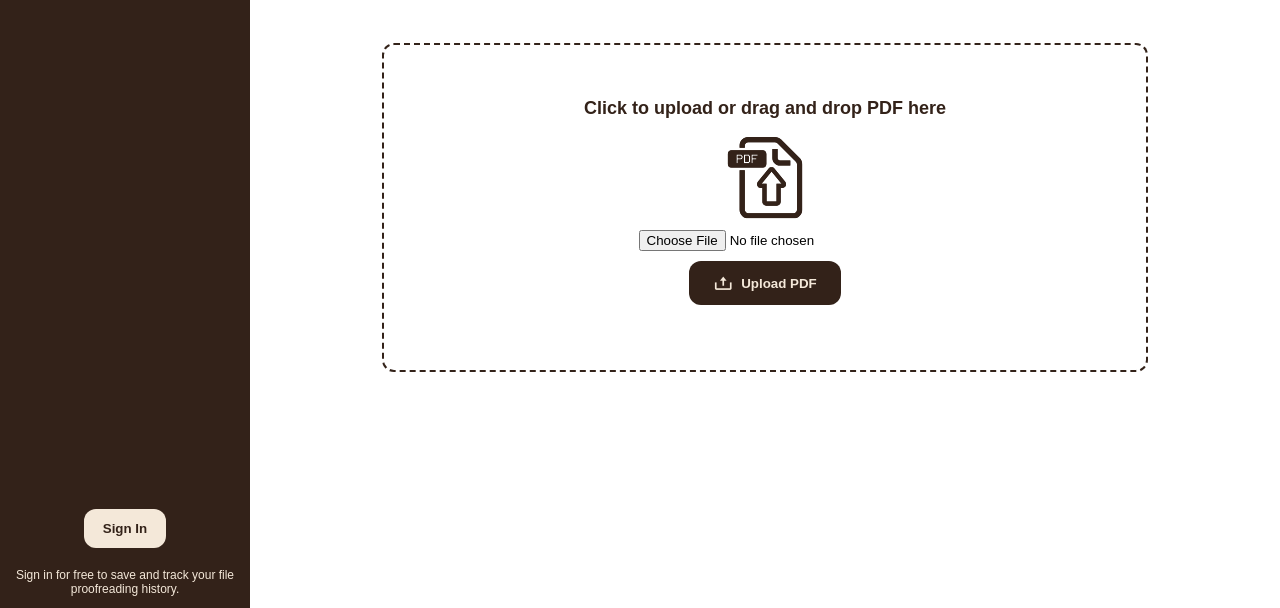
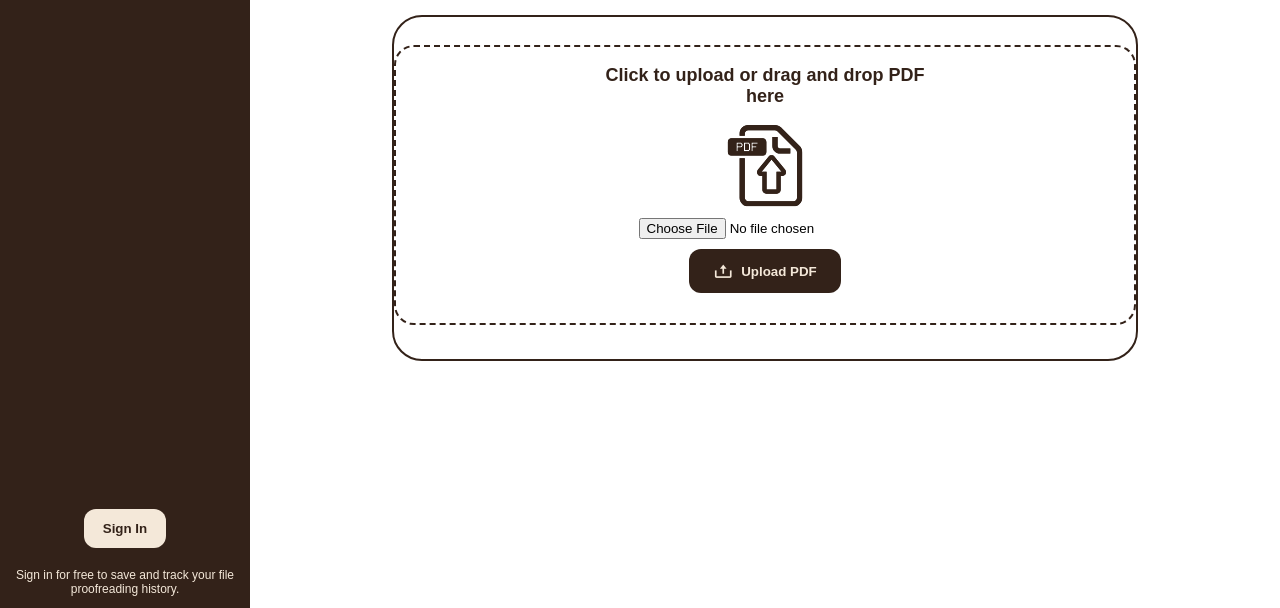
Before and after one commit to KimNebreja/pdf-docs, a website: page pdf-docs-front-end/index.html in a window 1280 px wide. Shown: the part 192-800 px from the top of the page. Drawn offline with nearby package versions, Linux system fonts and the light colour scheme.

Commit message:
modified:   pdf-docs-front-end/index.html

```diff
--- a/pdf-docs-front-end/index.html
+++ b/pdf-docs-front-end/index.html
@@ -135,9 +135,9 @@
         }
         #uploadForm {
             margin: 28px auto;
-            padding: 65px 200px;
+            padding: 30px 200px;
             border: 2px dashed #332219;
-            border-radius: 12px;
+            border-radius: 20px;
             display: flex;
             flex-direction: column;
             align-items: center;
@@ -151,7 +151,9 @@
             display: flex;
             flex-direction: column;
             align-items: center;
-            width: 100%;
+            border: 2px solid #332219;
+            border-radius: 30px;
+            width: 75%;
         }
         #uploadForm button {
             background-color: #332219;
@@ -241,7 +243,7 @@
 
             let formData = new FormData();
             formData.append('file', fileInput.files[0]);
-            document.getElementById('status').innerText = "Converting...";
+            document.getElementById('status').innerText = "Uploading...";
 
             try {
                 let response = await fetch('https://pdf-docs.onrender.com/convert', {
```
